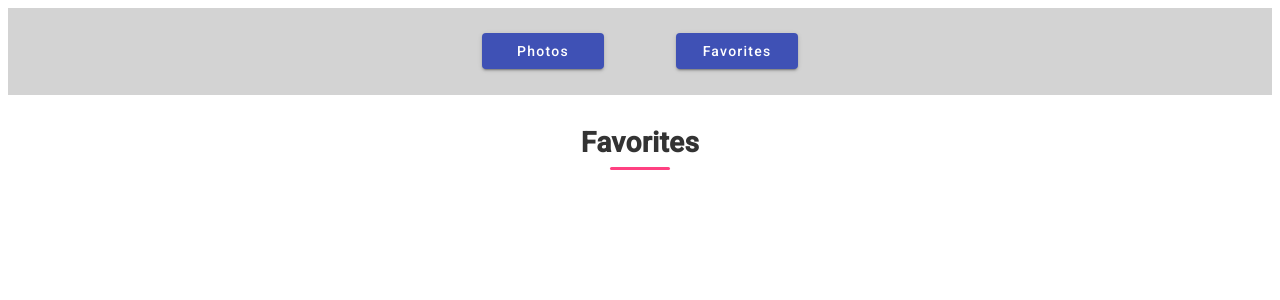
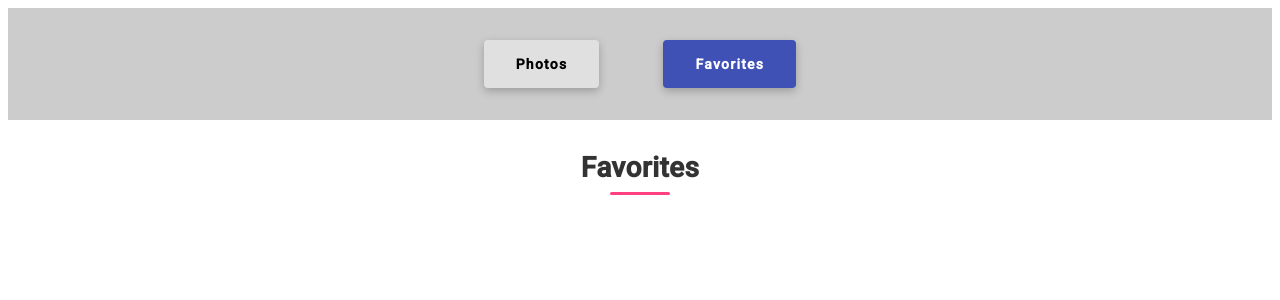
Before and after one commit to AlexandrosSeme/photolibrary, an Angular app: page /favorites in a window 1280 px wide. Shown: the top 300 px of the page. Built offline with nearby package versions, Linux system fonts and the light colour scheme.

Commit message:
Add styling at headers buttons / align with the assessmentt

```diff
--- a/src/app/app.module.ts
+++ b/src/app/app.module.ts
@@ -15,6 +15,7 @@ import { HttpClientModule } from '@angular/common/http';
 import { MatProgressSpinnerModule } from '@angular/material/progress-spinner';
 import { SharedModule } from './pages/shared/shared/shared.module';
 import { MatSnackBarModule } from '@angular/material/snack-bar';
+import {MatButtonToggleModule} from '@angular/material/button-toggle';
 
 
 @NgModule({
@@ -36,7 +37,8 @@ import { MatSnackBarModule } from '@angular/material/snack-bar';
     HttpClientModule,
     MatProgressSpinnerModule,
     SharedModule,
-    MatSnackBarModule
+    MatSnackBarModule,
+    MatButtonToggleModule
   ],
   providers: [],
   bootstrap: [AppComponent]
--- a/src/app/pages/header/header.component.html
+++ b/src/app/pages/header/header.component.html
@@ -1,6 +1,22 @@
 <div class="navbarMenu">
   <nav class="navButtons row mx-2">
-    <button mat-raised-button class="photos" color="primary" [routerLink]="['/']" routerLinkActive="active">Photos</button>
-    <button mat-raised-button class="favorites" color="primary" [routerLink]="['/favorites']" routerLinkActive="active">Favorites</button>
+    <button
+      mat-button
+      class="toggle-btn"
+      [routerLink]="['/']"
+      routerLinkActive="active-toggle"
+      [routerLinkActiveOptions]="{ exact: true }"
+    >
+      Photos
+    </button>
+
+    <button
+      mat-button
+      class="toggle-btn"
+      [routerLink]="['/favorites']"
+      routerLinkActive="active-toggle"
+    >
+      Favorites
+    </button>
   </nav>
 </div>
--- a/src/app/pages/header/header.component.scss
+++ b/src/app/pages/header/header.component.scss
@@ -1,5 +1,4 @@
 .navbarMenu {
-    // padding: 2%;
     background-color: lightgray;
 }
 
@@ -10,12 +9,40 @@
     align-items: center;
 }
 
+.photos,
+.favorites {
+    width: 10%;
+    transition: all 0.3s ease;
+}
+
 .photos {
     margin-right: 3%;
-    width: 10%;
 }
 
 .favorites {
     margin-left: 3%;
-    width: 10%;
 }
+
+.navButtons {
+    display: flex;
+    justify-content: center;
+    align-items: center;
+    gap: 4rem;
+    background-color: #ccc;
+    padding: 2rem;
+  }
+
+  .toggle-btn {
+    background-color: #e0e0e0;
+    color: #333;
+    font-weight: bold;
+    border-radius: 4px;
+    padding: 1.5rem 2rem;
+    transition: all 0.3s ease;
+    box-shadow: rgba(0, 0, 0, 0.24) 0px 3px 8px;
+  }
+
+  .toggle-btn.active-toggle {
+    background-color: #3f51b5 !important;
+    color: white !important;
+  }
```
